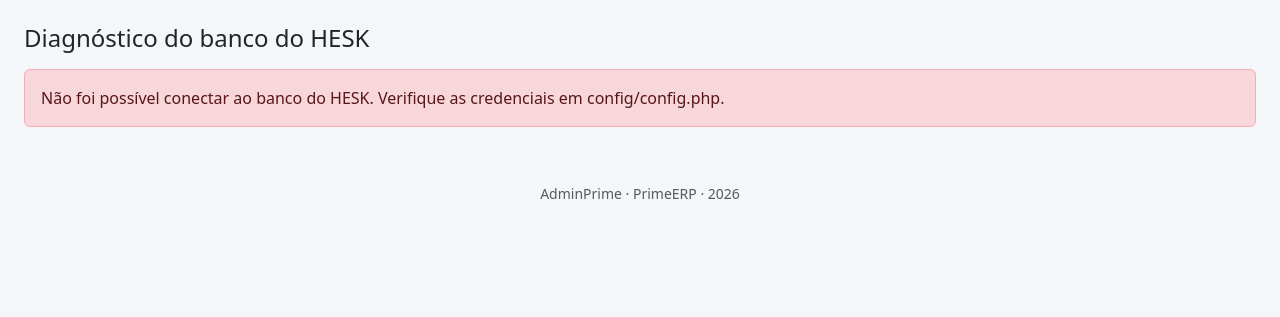
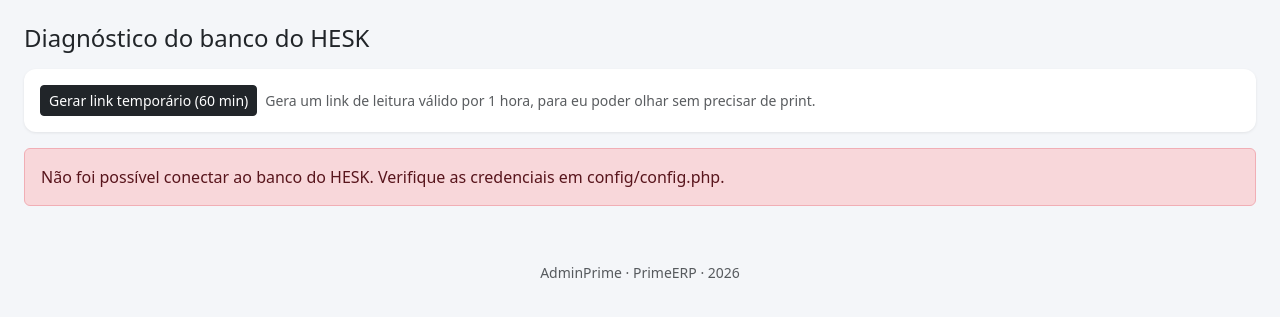
Before and after one commit to DrMetzger/Primeerp, a PHP site: page /diagnostico_hesk.php in a window 1280 px wide. Shown: the part 56-373 px from the top of the page. Run offline with PHP 8.4, Linux system fonts and the light colour scheme; the visitor is signed in with stand-in values (Sample User, id 1).

Commit message:
Adiciona link temporário de leitura para diagnóstico (gerado por admin, expira em 60min)

```diff
--- a/diagnostico_hesk.php
+++ b/diagnostico_hesk.php
@@ -1,17 +1,26 @@
 <?php
 
 /**
- * Página de diagnóstico (somente admin) para inspecionar a estrutura do banco
- * do HESK antes de construirmos a integração de chamados. Remover depois que
- * não for mais necessária.
+ * Página de diagnóstico (admin, ou link temporário gerado por um admin) para
+ * inspecionar a estrutura do banco do HESK antes de construirmos a integração
+ * de chamados. Remover depois que não for mais necessária.
  */
 
 require_once __DIR__ . '/bootstrap.php';
 
 use AdminPrime\Auth;
+use AdminPrime\Database;
 use AdminPrime\HeskDatabase;
+use AdminPrime\TempAccess;
 
-Auth::requireAdmin();
+Auth::requireAdminOrTempToken(Database::connection());
+
+$linkGerado = null;
+if ($_SERVER['REQUEST_METHOD'] === 'POST' && ($_POST['acao'] ?? '') === 'gerar_link' && Auth::check() && Auth::isAdmin()) {
+    csrf_verify();
+    $token = TempAccess::gerar(Database::connection(), Auth::userId(), 60);
+    $linkGerado = url('diagnostico_hesk.php') . '?diag_token=' . $token;
+}
 
 $tituloPagina = 'Diagnóstico HESK';
 require __DIR__ . '/templates/header.php';
@@ -20,6 +29,25 @@ $pdo = HeskDatabase::connection();
 ?>
 
 <h4 class="mb-3">Diagnóstico do banco do HESK</h4>
+
+<?php if (Auth::check() && Auth::isAdmin()): ?>
+<div class="card card-stat mb-3">
+    <div class="card-body">
+        <form method="post" class="d-flex align-items-center gap-2">
+            <?= csrf_field() ?>
+            <input type="hidden" name="acao" value="gerar_link">
+            <button type="submit" class="btn btn-dark btn-sm">Gerar link temporário (60 min)</button>
+            <span class="text-muted small">Gera um link de leitura válido por 1 hora, para eu poder olhar sem precisar de print.</span>
+        </form>
+        <?php if ($linkGerado): ?>
+            <div class="alert alert-success mt-3 mb-0">
+                Link gerado: <br>
+                <code><?= e($linkGerado) ?></code>
+            </div>
+        <?php endif; ?>
+    </div>
+</div>
+<?php endif; ?>
 
 <?php if (!$pdo): ?>
     <div class="alert alert-danger">Não foi possível conectar ao banco do HESK. Verifique as credenciais em config/config.php.</div>
--- a/src/Auth.php
+++ b/src/Auth.php
@@ -74,4 +74,18 @@ class Auth
             die('Acesso restrito a administradores.');
         }
     }
+
+    /**
+     * Igual requireAdmin(), mas também aceita um token temporário válido
+     * (?diag_token=...) gerado por um admin logado, para permitir leitura
+     * por uma ferramenta externa sem sessão de navegador.
+     */
+    public static function requireAdminOrTempToken(PDO $pdo): void
+    {
+        $token = $_GET['diag_token'] ?? '';
+        if ($token !== '' && TempAccess::valido($pdo, $token)) {
+            return;
+        }
+        self::requireAdmin();
+    }
 }
--- a/src/Migrations.php
+++ b/src/Migrations.php
@@ -104,6 +104,16 @@ class Migrations
             ) ENGINE=InnoDB DEFAULT CHARSET=utf8mb4
         ");
 
+        $pdo->exec("
+            CREATE TABLE IF NOT EXISTS temp_access_tokens (
+                id INT AUTO_INCREMENT PRIMARY KEY,
+                token VARCHAR(64) NOT NULL UNIQUE,
+                criado_por INT NULL,
+                criado_em DATETIME NOT NULL DEFAULT CURRENT_TIMESTAMP,
+                expira_em DATETIME NOT NULL
+            ) ENGINE=InnoDB DEFAULT CHARSET=utf8mb4
+        ");
+
         // Usuário admin padrão, criado apenas se a tabela estiver vazia.
         $count = (int) $pdo->query('SELECT COUNT(*) FROM usuarios')->fetchColumn();
         if ($count === 0) {
```
Also changed, not shown: src/TempAccess.php (added, +32 -0 lines).
